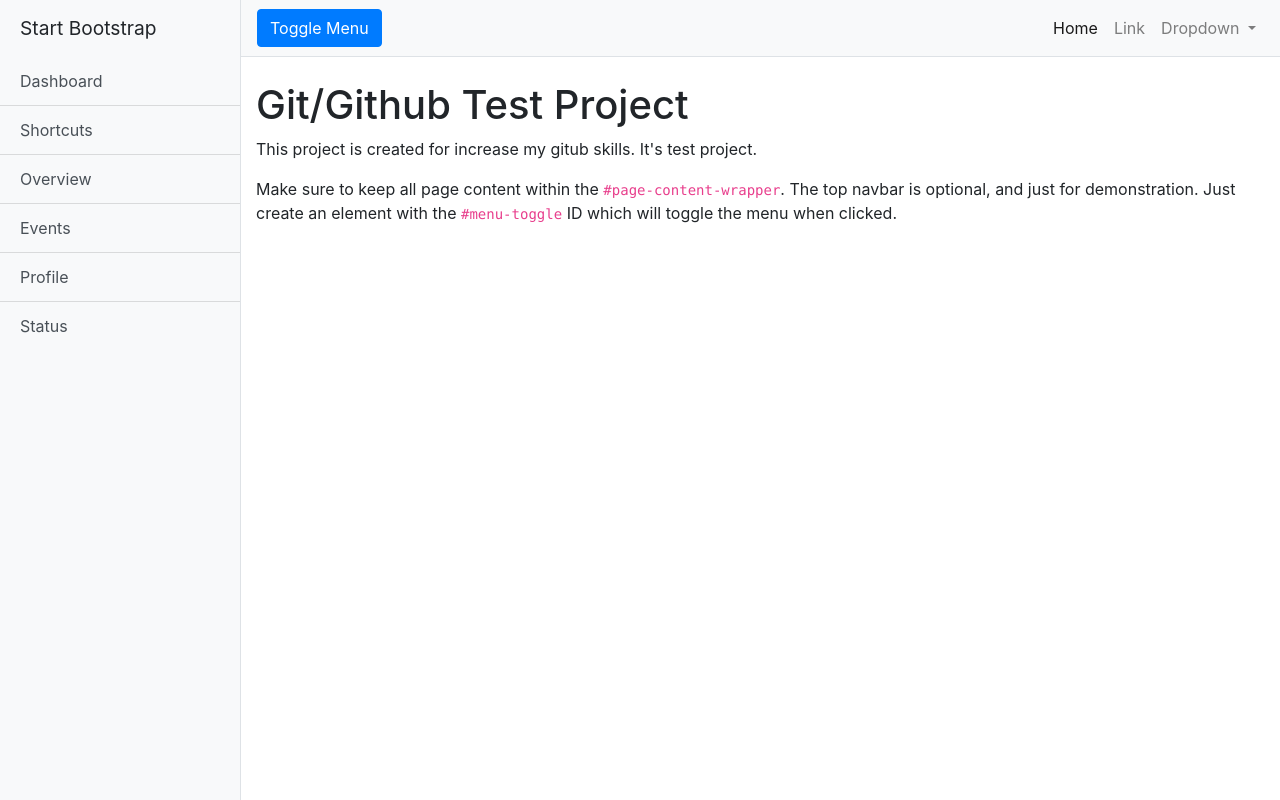
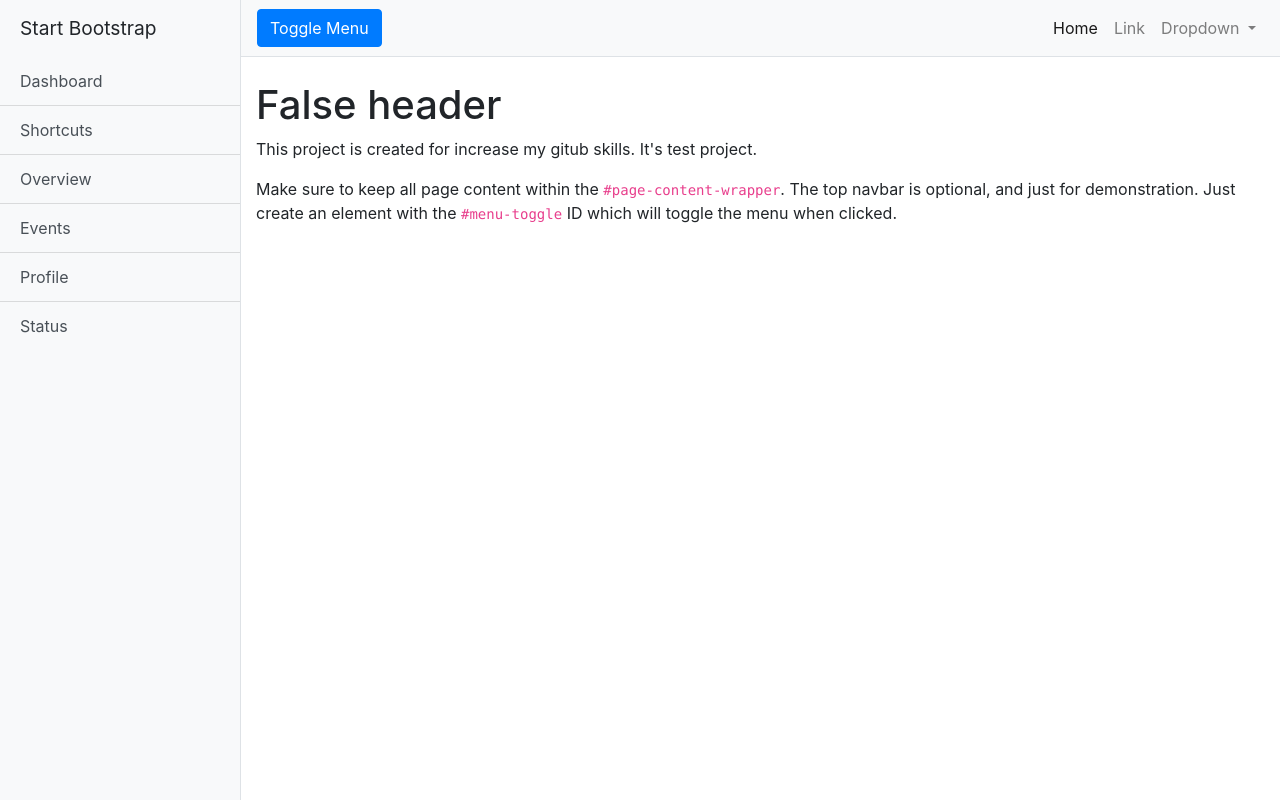
Before and after one commit to oguzadali/github-test, a website: page index.html in a window 1280 px wide. Drawn offline with Linux system fonts and the light colour scheme.

Commit message:
source files edited for index  html

```diff
--- a/index.html
+++ b/index.html
@@ -73,7 +73,7 @@
             </nav>
 
             <div class="container-fluid">
-                <h1 class="mt-4">Git/Github Test Project</h1>
+                <h1 class="mt-4">False header</h1>
                 <p>This project is created for increase my gitub skills. It's test project.</p>
                 <p>Make sure to keep all page content within the <code>#page-content-wrapper</code>. The top navbar is
                     optional, and just for demonstration. Just create an element with the <code>#menu-toggle</code> ID
```
